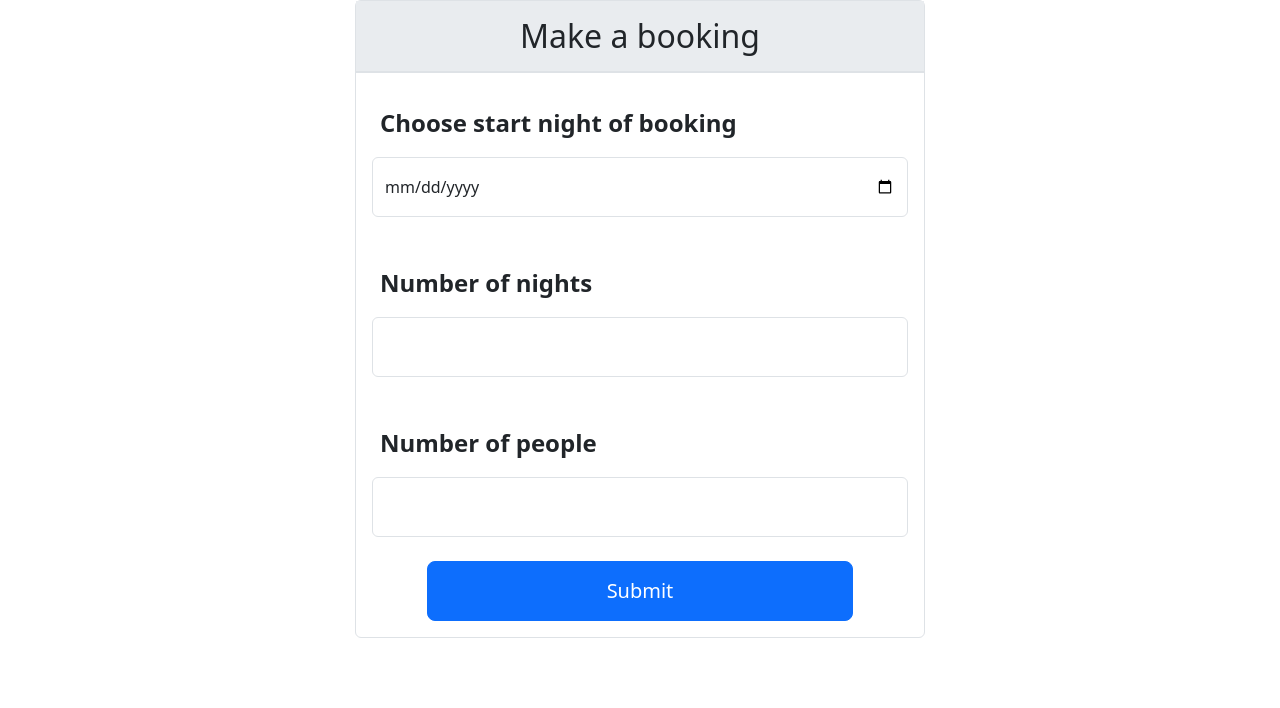
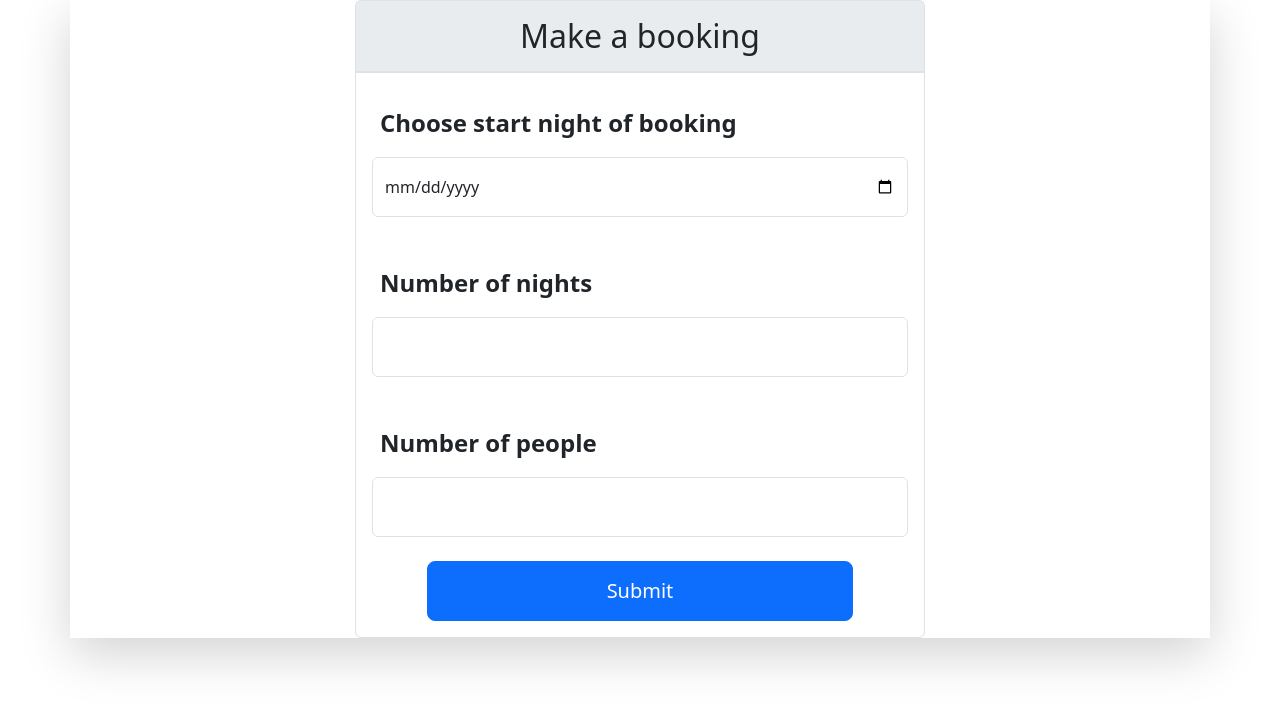
Before and after one commit to henryHongStudent/SeungukHong, a Flask app: page /booking in a window 1280 px wide. Shown: the part 72-780 px from the top of the page. Run offline with Flask 3, Linux system fonts and the light colour scheme.

Commit message:
Update datepicker.html

```diff
--- a/templates/datepicker.html
+++ b/templates/datepicker.html
@@ -1,6 +1,6 @@
 {% extends "base.html" %} {% block content %}
 
-<div class="container w-100 p-0 mt-3 text-center">
+<div class="container w-100 p-0 mt-3 text-center shadow-lg">
   <div class="justify-content-center">
     <div class="mb-5">
       <div
```
